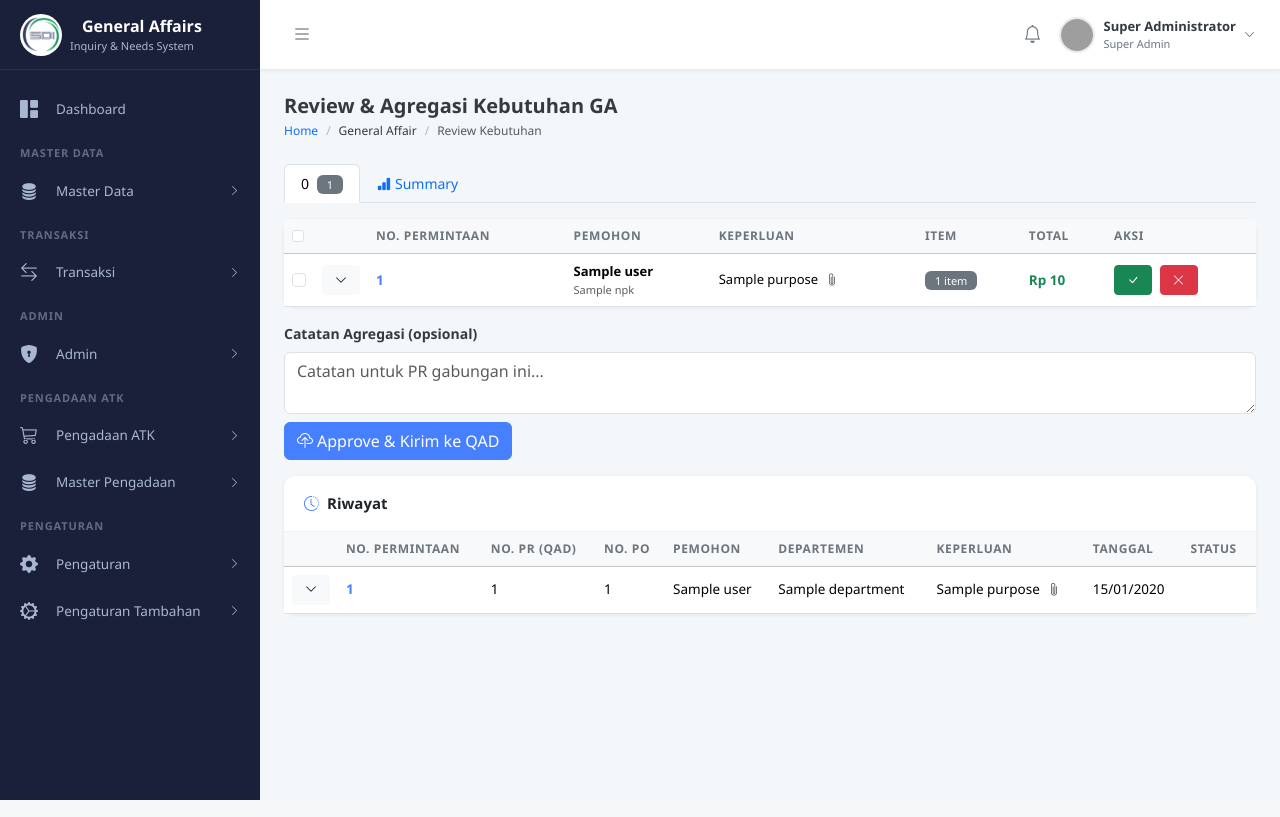
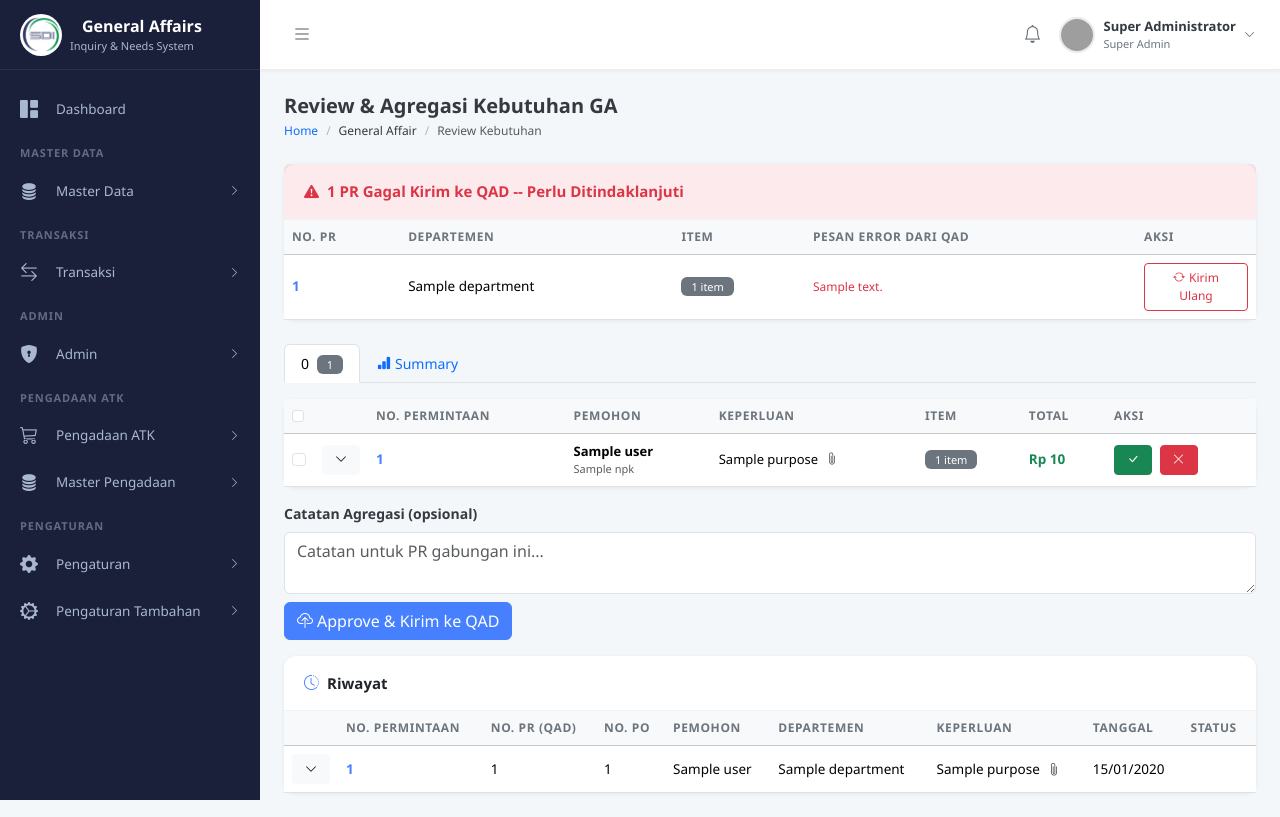
Before and after one commit to arifsmkn/warehouse, a Laravel app: template resources/views/procurement/ga/review/index.blade.php in a window 1280 px wide. Run offline with Laravel 12, Linux system fonts and the light colour scheme; a user stored in the database is signed in; data comes from the database, SQL or seed files in the repository; tables that the repository leaves empty hold one stand-in row (values such as "Sample post"); the template is opened without the code that fills it: most values are stand-ins (such as "Sample title", 1, 10 or a date in 2020); parts of the project's set-up code (start-up, migrations or seed data) failed here and were passed over; some libraries are stand-ins or nearby versions; grey boxes are pictures that could not be loaded.

Commit message:
Move failed-to-QAD PRs off the "Riwayat PR" history page onto the GA Review working page
A PR that failed to send to QAD only ever showed up buried in the
separate "Riwayat PR" page, which reads as an archive of settled work
-- there was nothing pulling GA's attention back to it on the page
where they actually do review/aggregation work. Adds a prominent
"PR Gagal Kirim ke QAD" block (with inline retry) to the top of
Review Kebutuhan GA, and excludes send_failed PRs from Riwayat PR
entirely so they don't look settled in two different places at once.

Co-Authored-By: Claude Sonnet 5 <noreply@anthropic.com>

```diff
--- a/resources/views/procurement/ga/review/index.blade.php
+++ b/resources/views/procurement/ga/review/index.blade.php
@@ -12,6 +12,43 @@
 <div class="alert alert-warning d-flex gap-2 align-items-center mb-4">
     <i class="bi bi-clock-history fs-5"></i>
     <div><strong>{{ $requests->count() }} permintaan</strong> dari <strong>{{ $byDepartment->count() }} departemen</strong> menunggu direview.</div>
+</div>
+@endif
+
+@if($failedSends->count())
+<div class="card border-danger mb-4">
+    <div class="card-header bg-danger bg-opacity-10 text-danger fw-semibold">
+        <i class="bi bi-exclamation-triangle-fill me-2"></i>{{ $failedSends->count() }} PR Gagal Kirim ke QAD -- Perlu Ditindaklanjuti
+    </div>
+    <div class="card-body p-0">
+        <div class="table-responsive">
+            <table class="table table-hover mb-0">
+                <thead class="table-light">
+                    <tr>
+                        <th>No. PR</th><th>Departemen</th><th>Item</th><th>Pesan Error dari QAD</th><th width="120">Aksi</th>
+                    </tr>
+                </thead>
+                <tbody>
+                    @foreach($failedSends as $pr)
+                    <tr>
+                        <td><a href="{{ route('ga.requests.show', $pr->id) }}" class="fw-semibold text-primary text-decoration-none">{{ $pr->pr_no }}</a></td>
+                        <td>{{ $pr->department?->name ?? '-' }}</td>
+                        <td><span class="badge bg-secondary">{{ $pr->details->count() }} item</span></td>
+                        <td style="font-size:12px;" class="text-danger">{{ $pr->qad_sync_message }}</td>
+                        <td>
+                            <form action="{{ route('ga.requests.retry-send', $pr->id) }}" method="POST">
+                                @csrf
+                                <button type="submit" class="btn btn-sm btn-outline-danger">
+                                    <i class="bi bi-arrow-repeat me-1"></i>Kirim Ulang
+                                </button>
+                            </form>
+                        </td>
+                    </tr>
+                    @endforeach
+                </tbody>
+            </table>
+        </div>
+    </div>
 </div>
 @endif
 
```
Also changed, not shown: app/Http/Controllers/GaReviewController.php (+14 -3 lines).
